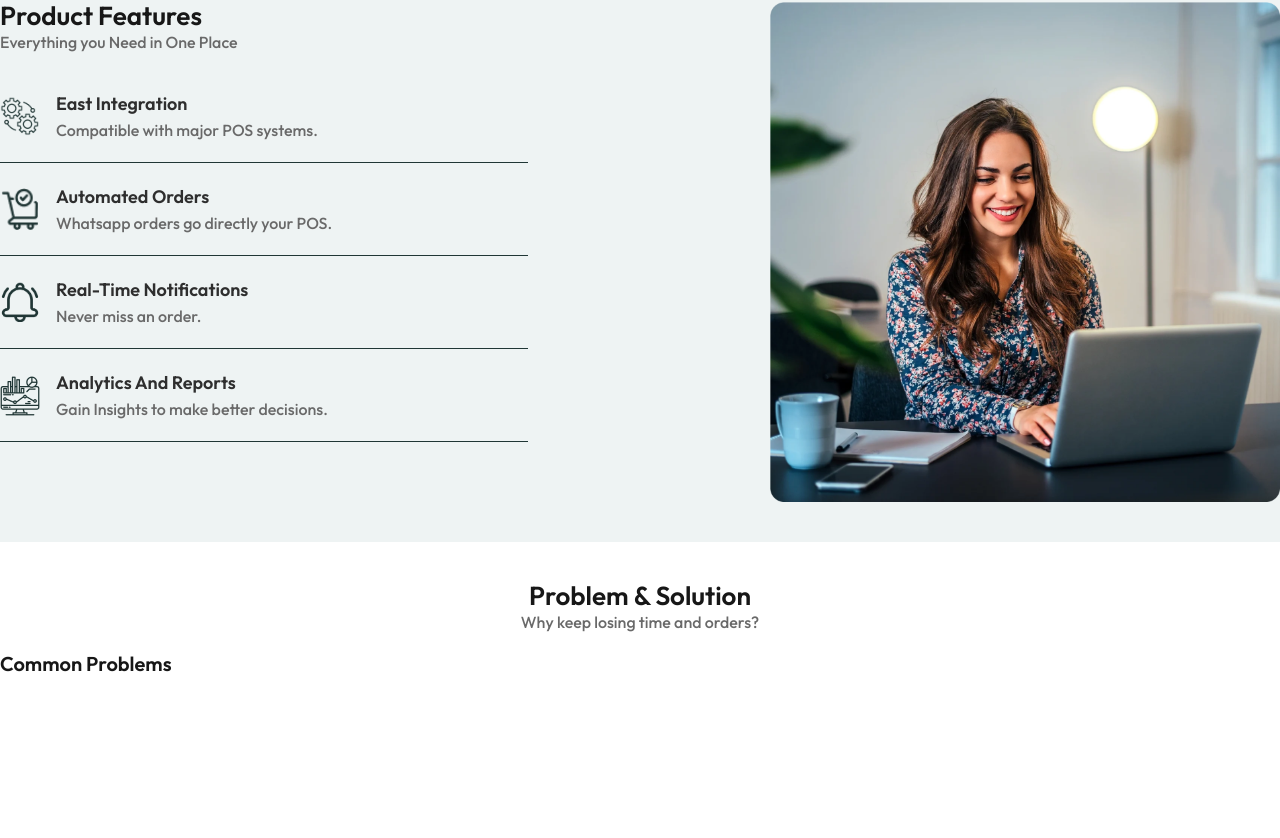
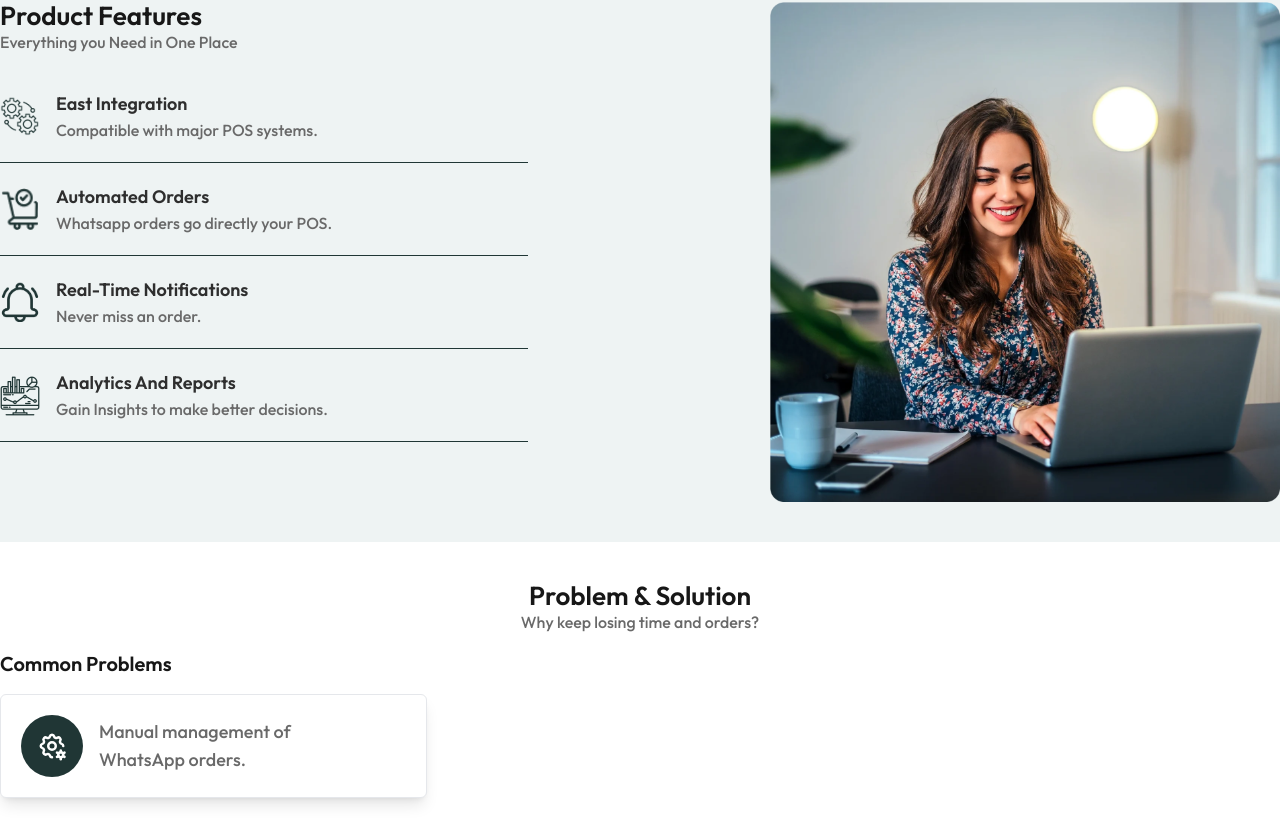
Before and after one commit to softmindsol/tapyGoo-fe, a Next.js app: page / in a window 1280 px wide. Shown: the part 886-1724 px from the top of the page. Before the commit the page ends 1604 px from the top, so only its background shows below. Built offline with nearby package versions, Linux system fonts and the light colour scheme.

Commit message:
Ui in progress

```diff
--- a/src/component/heroSection/heroSection.js
+++ b/src/component/heroSection/heroSection.js
@@ -1,5 +1,7 @@
 import React from "react";
 import heroBg from "../../../public/assets/images/heroBg.png";
+import heroBgmob from "../../../public/assets/images/heroBgmob.png";
+
 import CustomHeading from "../common/customHeading";
 import { CiMenuFries } from "react-icons/ci";
 const HeroSection = () => {
--- a/src/component/problemSolution/ProblemSolution.js
+++ b/src/component/problemSolution/ProblemSolution.js
@@ -1,10 +1,14 @@
 import React from "react";
 import CustomHeading from "../common/customHeading";
-
+import { TbSettingsCog } from "react-icons/tb";
 const ProblemSolution = () => {
-    const commonProblem =[{
-
-    }]
+  const commonProblem = [
+    {
+      icon: <TbSettingsCog color="white" size={30} />,
+      title: "Manual management of ",
+      desc: "WhatsApp orders.",
+    },
+  ];
   return (
     <>
       <div className="container mx-auto py-10">
@@ -22,12 +26,26 @@ const ProblemSolution = () => {
             <CustomHeading
               headingText="Common Problems"
               fontSize={"lg:text-[20px] text-lg"}
-              textAlign={"text-left"}
+              textAlign={"text-left mb-4"}
               fontWeight={"font-semibold"}
             />
-            {commonProblem?.map((item, index) =>(
-                <div key={index} >
-                    </div>
+            {commonProblem?.map((item, index) => (
+              <div
+                key={index}
+                className="bg-white p-5 rounded-md shadow-lg border flex items-center gap-4"
+              >
+                <div className="bg-customDarkGreen rounded-full p-4">
+                  {item.icon}
+                </div>
+                <div>
+                  <p className="text-lg font-medium font-fontOutfit text-[#696969]">
+                    {item.title}
+                  </p>
+                  <p className="text-lg font-medium font-fontOutfit text-[#696969]">
+                    {item.desc}
+                  </p>
+                </div>
+              </div>
             ))}
           </div>
         </div>
```
Also changed, not shown: public/assets/images/heroBgmob.png (added).
